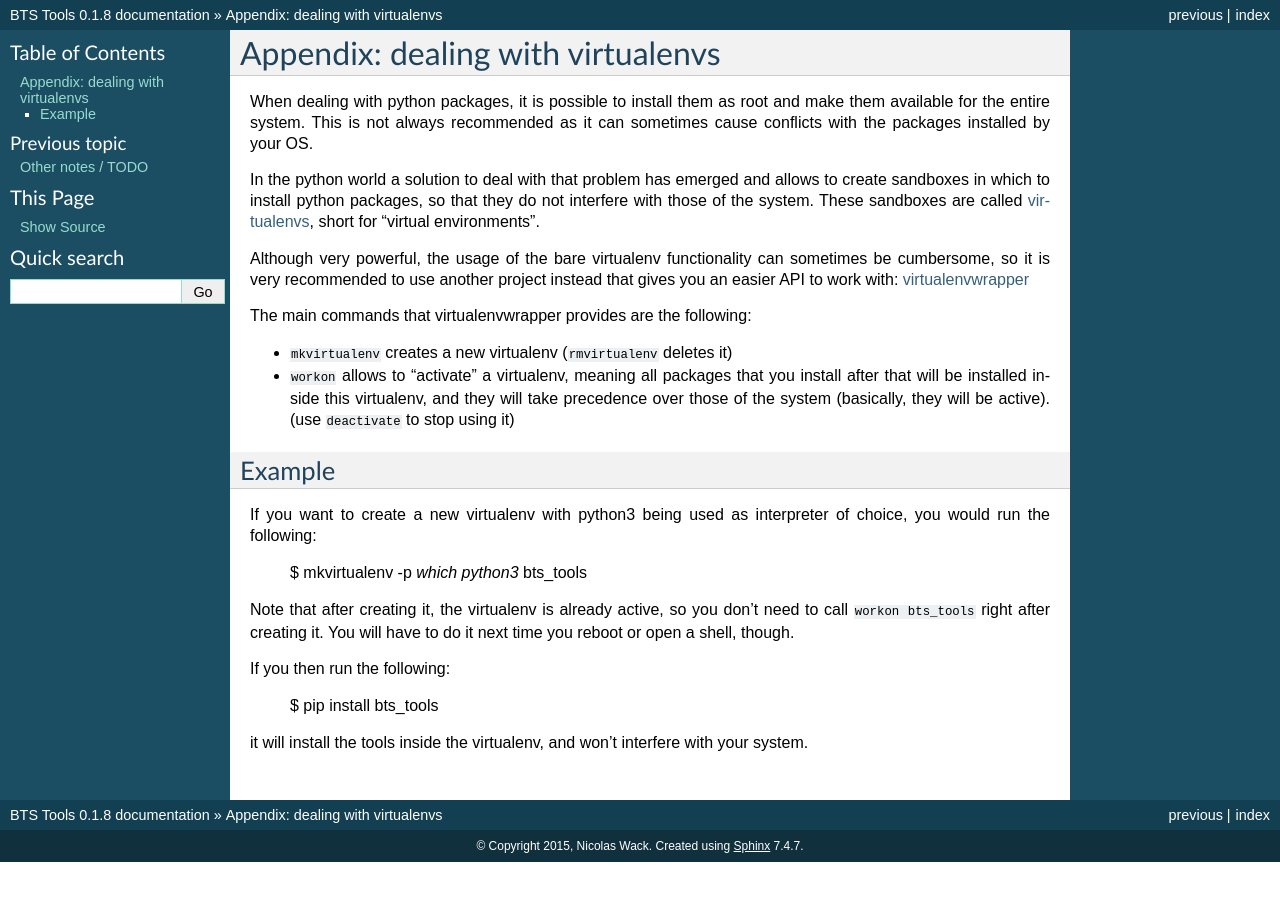
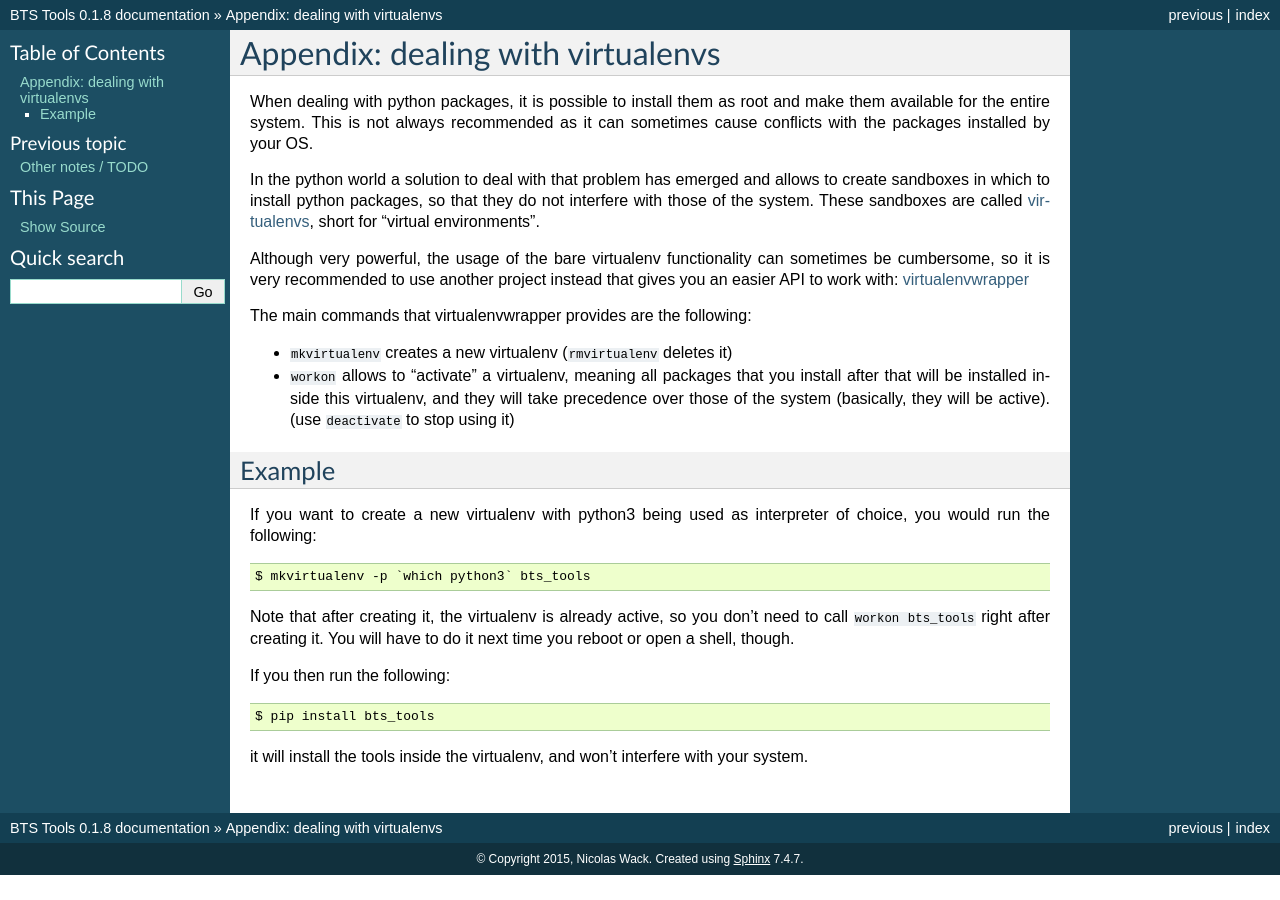
Before and after one commit to wackou/bts_tools, a Sphinx documentation site: the page built from docs/virtualenv.rst, in a window 1280 px wide. Built offline with Sphinx 7.4.7, drawn with Linux system fonts in a browser that asks for light colours.

Commit message:
Fixed formatting of doc

```diff
--- a/docs/virtualenv.rst
+++ b/docs/virtualenv.rst
@@ -28,7 +28,7 @@ Example
 -------
 
 If you want to create a new virtualenv with python3 being used as interpreter
-of choice, you would run the following:
+of choice, you would run the following::
 
     $ mkvirtualenv -p `which python3` bts_tools
 
@@ -36,7 +36,7 @@ Note that after creating it, the virtualenv is already active, so you don't
 need to call ``workon bts_tools`` right after creating it. You will have to
 do it next time you reboot or open a shell, though.
 
-If you then run the following:
+If you then run the following::
 
     $ pip install bts_tools
 
```
